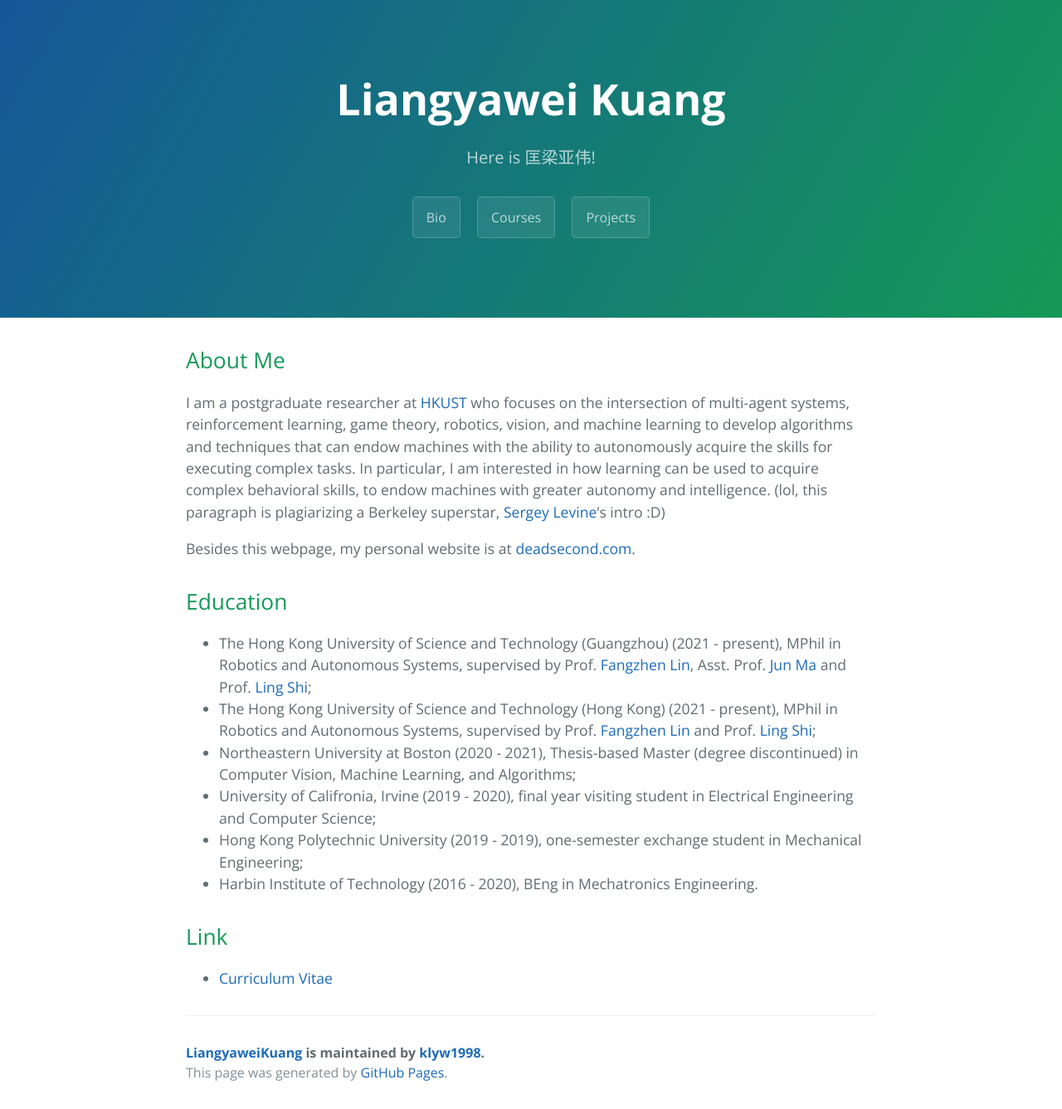
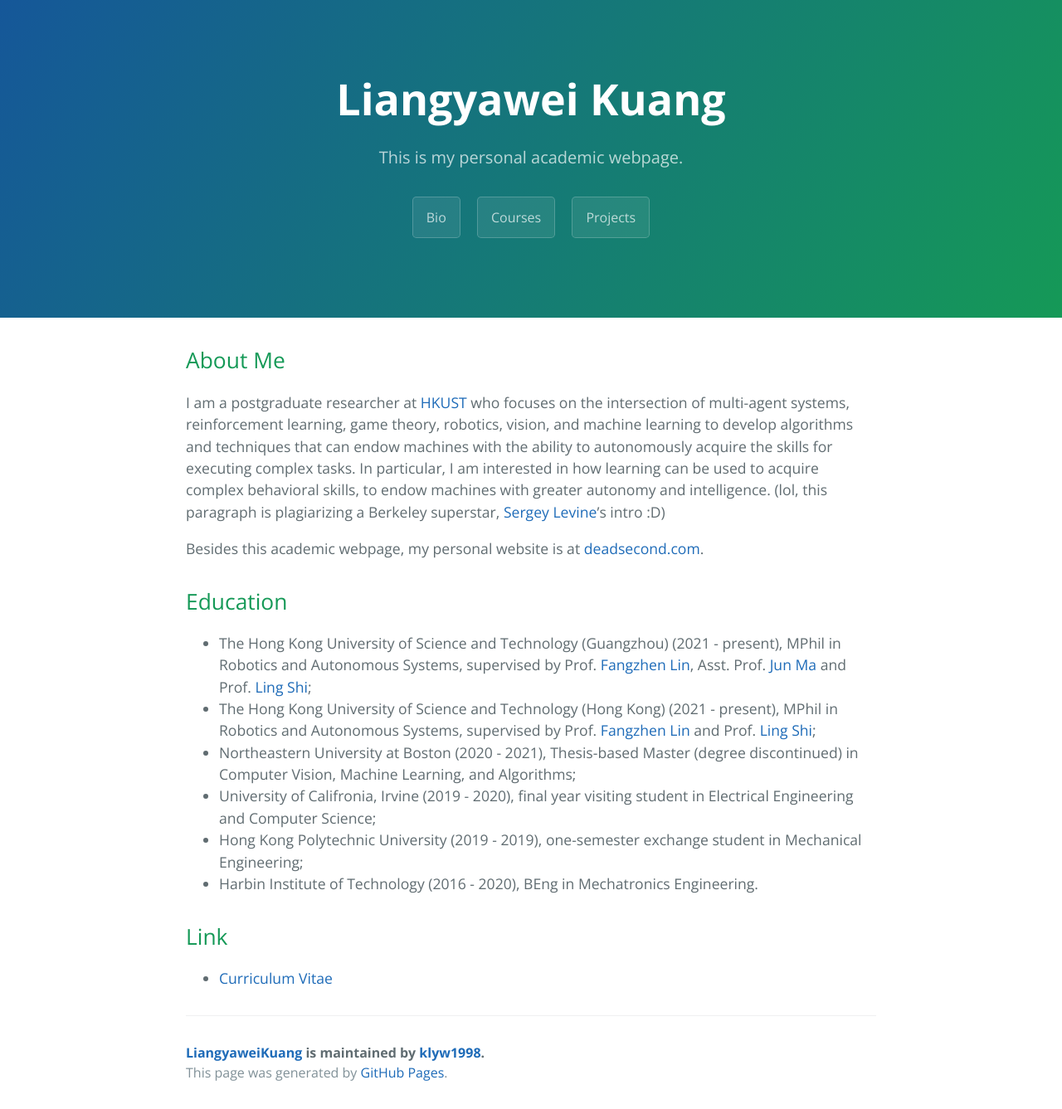
Before and after one commit to klyw1998/LiangyaweiKuang, a Jekyll site: the page built from index.md, in a window 1280 px wide. Shown: the whole page at 83% size. Built offline with Jekyll 4.4.1, drawn with Linux system fonts in a browser that asks for light colours; our own code applies the rules of GitHub Pages for plain Markdown files.

Commit message:
Update index.md

```diff
--- a/index.md
+++ b/index.md
@@ -1,12 +1,12 @@
 ---
 title: 'Liangyawei Kuang'
-description: Here is 匡梁亚伟!
+description: This is my personal academic webpage.
 ---
 
 ## About Me
 I am a postgraduate researcher at [HKUST](https://hkust.edu.hk/) who focuses on the intersection of multi-agent systems, reinforcement learning, game theory, robotics, vision, and machine learning to develop algorithms and techniques that can endow machines with the ability to autonomously acquire the skills for executing complex tasks. In particular, I am interested in how learning can be used to acquire complex behavioral skills, to endow machines with greater autonomy and intelligence. (lol, this paragraph is plagiarizing a Berkeley superstar, [Sergey Levine](http://people.eecs.berkeley.edu/~svlevine/)'s intro :D)
 
-Besides this webpage, my personal website is at [deadsecond.com](https://www.deadsecond.com).
+Besides this academic webpage, my personal website is at [deadsecond.com](https://www.deadsecond.com).
 
 ## Education
 - The Hong Kong University of Science and Technology (Guangzhou) (2021 - present), MPhil in Robotics and Autonomous Systems, supervised by Prof. [Fangzhen Lin](https://facultyprofiles.ust.hk/profiles.php?profile=fangzhen-lin-flin#researchinterest), Asst. Prof. [Jun Ma](https://facultyprofiles.hkust-gz.edu.cn/faculty-personal-page?id=853) and Prof. [Ling Shi](https://facultyprofiles.ust.hk/profiles.php?profile=ling-shi-eesling);
```
